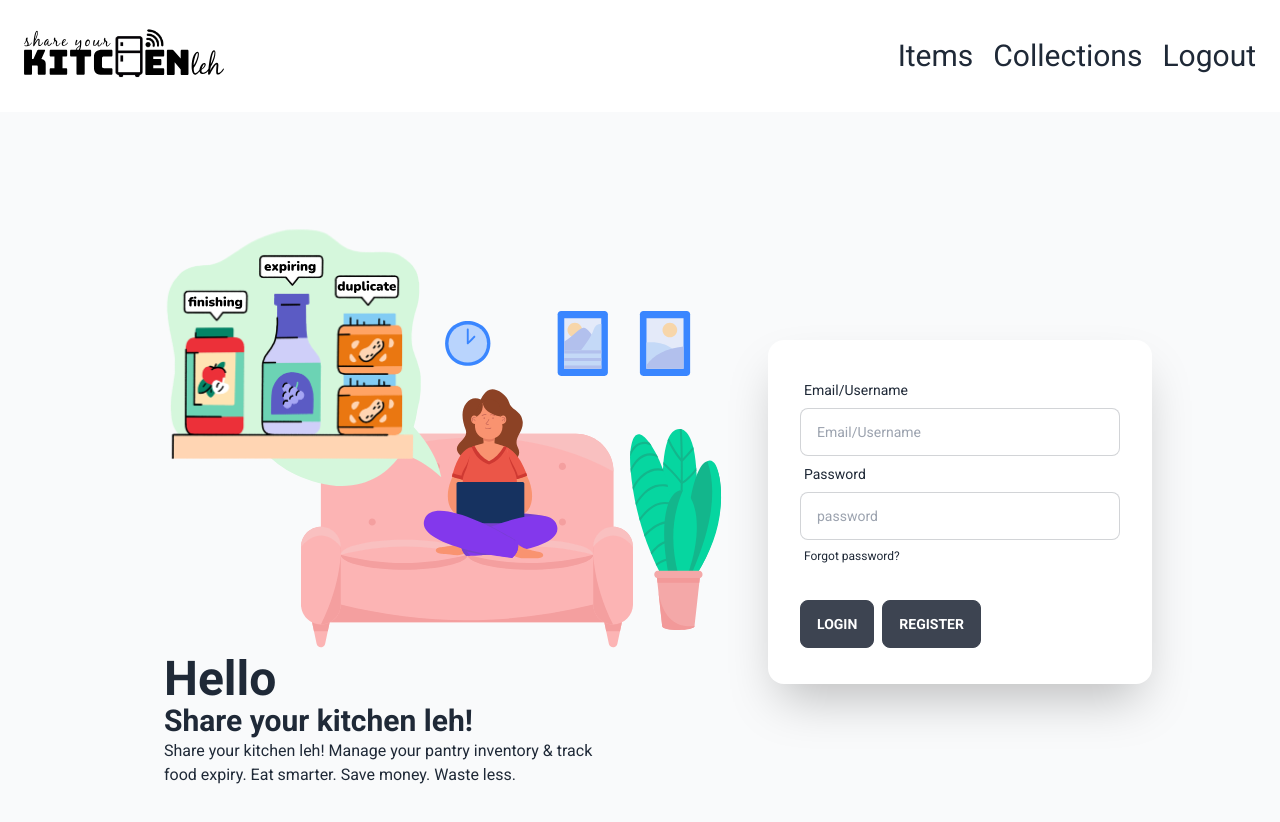
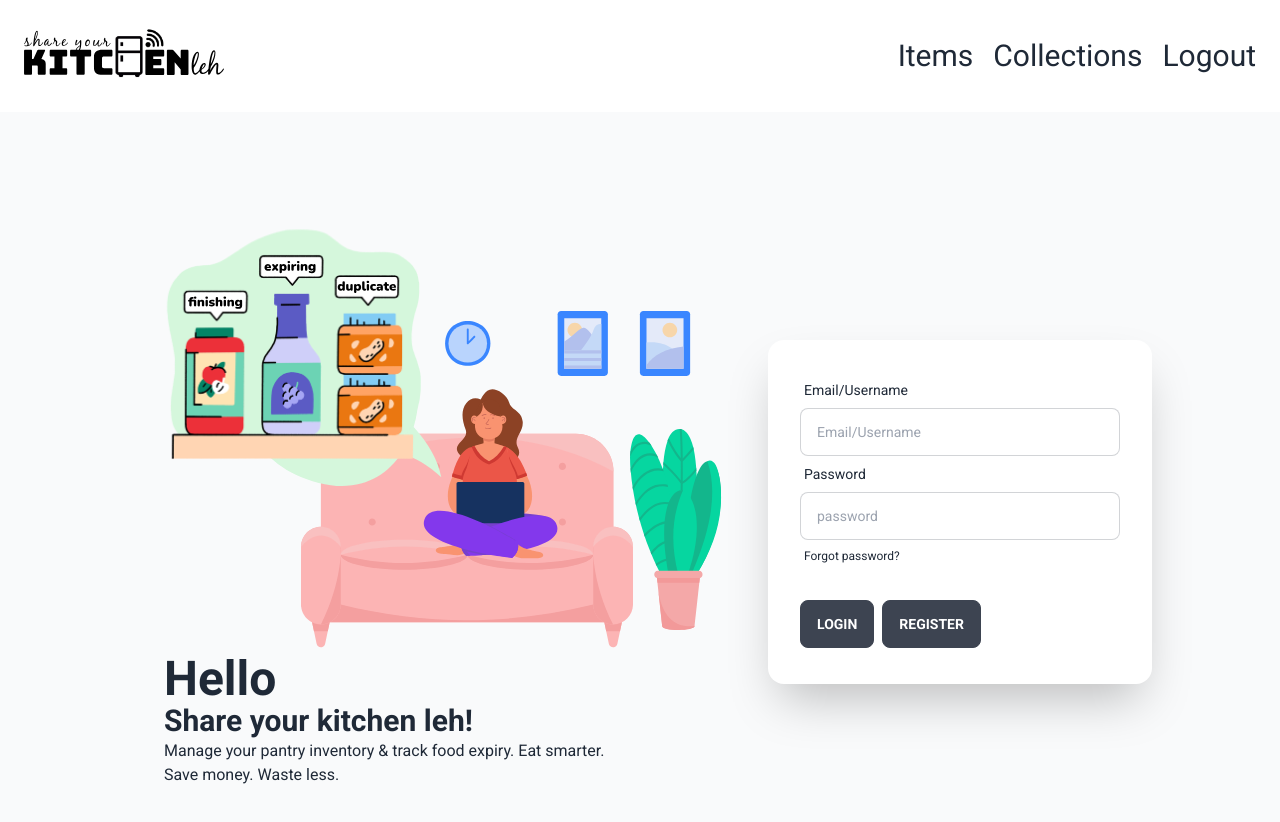
Before and after one commit to siangyin/ga-p3-frontend, a React (Create React App) app: page / in a window 1280 px wide. Shown: the top 822 px of the page. Built offline with nearby package versions, Linux system fonts and the light colour scheme.

Commit message:
🛣 in progresssssssss

```diff
--- a/src/pages/Home.jsx
+++ b/src/pages/Home.jsx
@@ -12,8 +12,8 @@ const Home = () => {
 							<h1 className="text-5xl font-bold">Hello</h1>
 							<h2 className="text-3xl font-bold">Share your kitchen leh!</h2>
 							<p className="mb-5">
-								Share your kitchen leh! Manage your pantry inventory & track
-								food expiry. Eat smarter. Save money. Waste less.
+								Manage your pantry inventory & track food expiry. Eat smarter.
+								Save money. Waste less.
 							</p>
 						</div>
 					</div>
```
